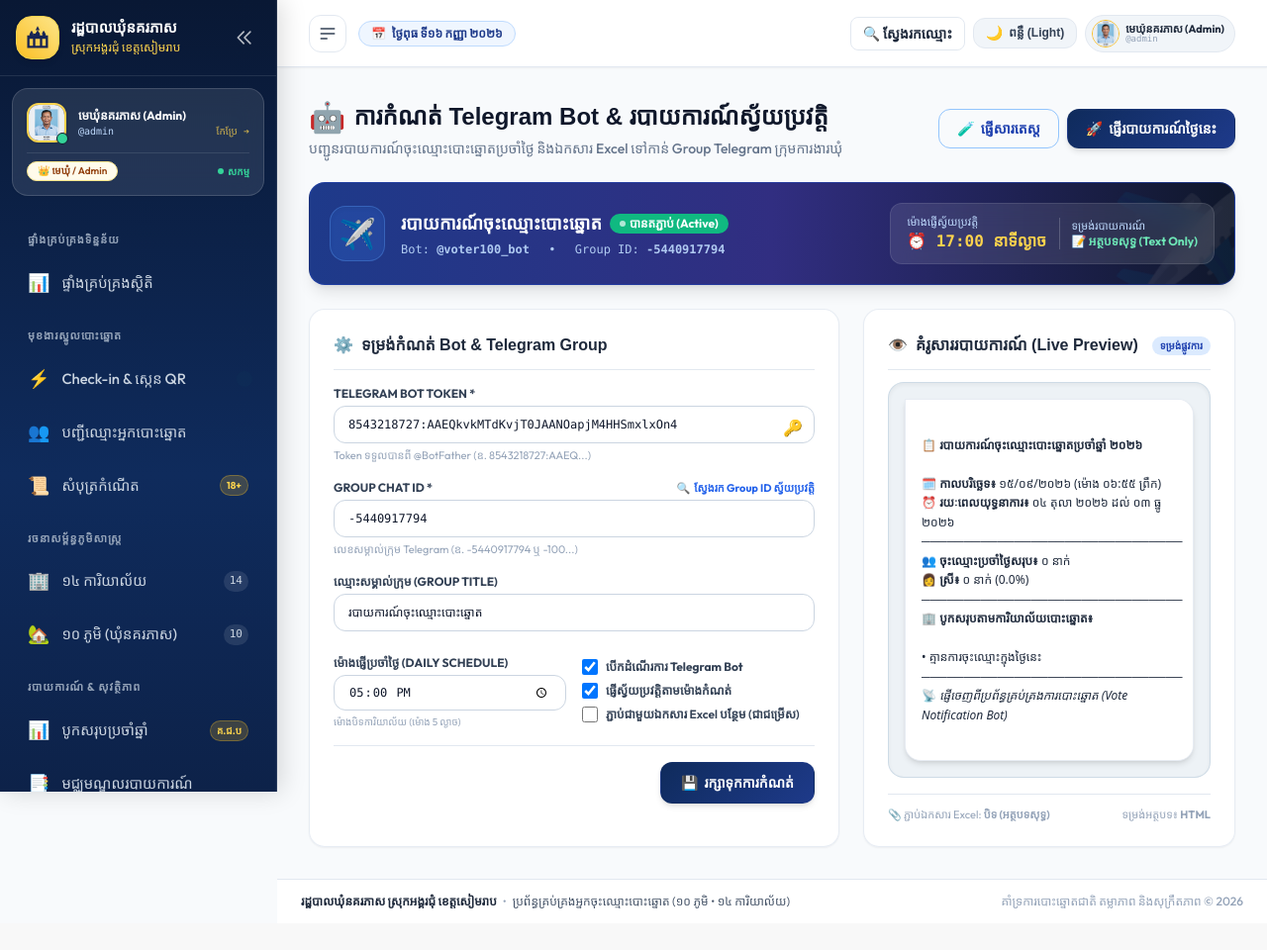
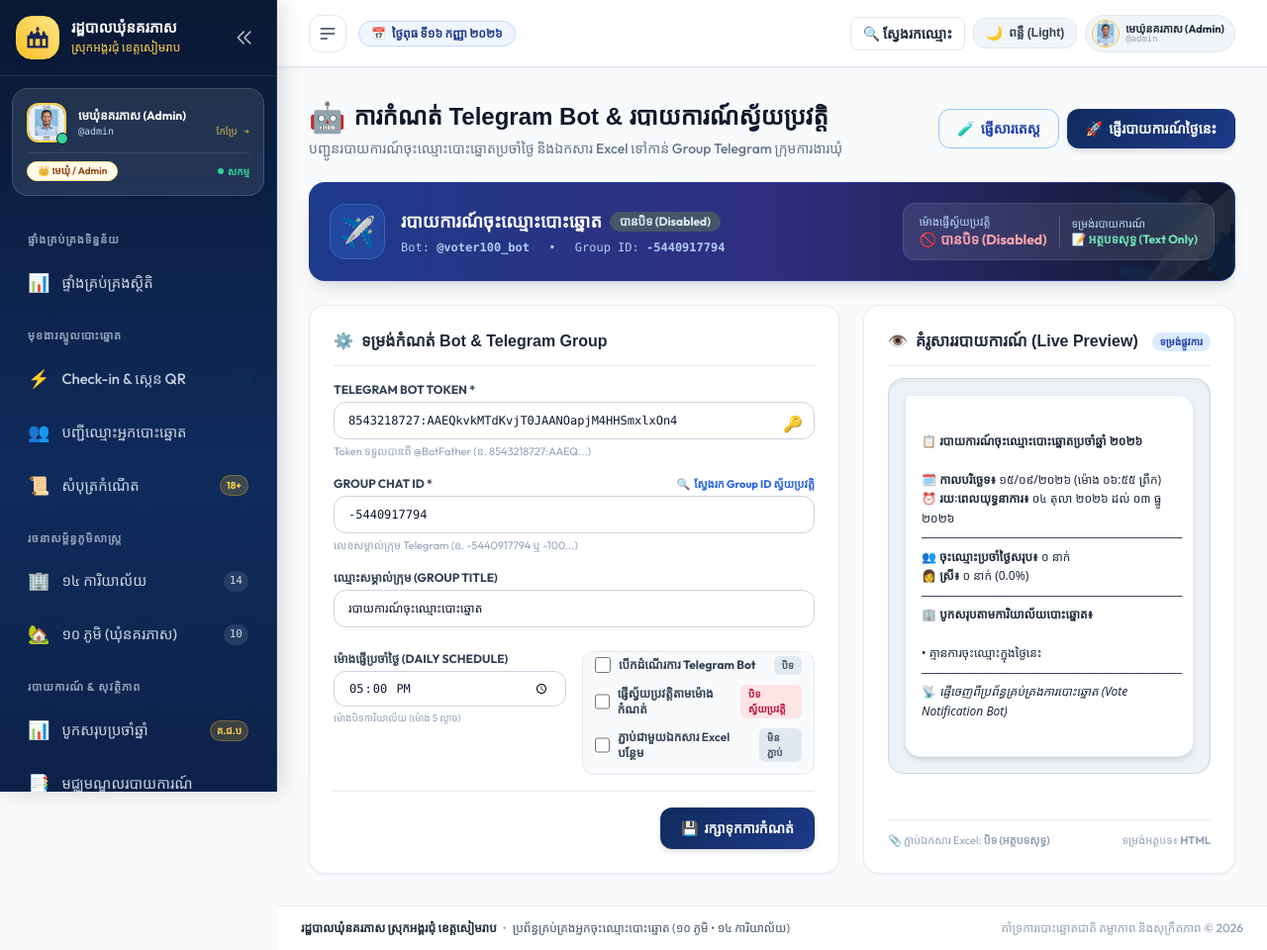
Before and after one commit to 1website/voterlist-nokorpheas, a FastAPI app: page /system/telegram in a window 1280 px wide. Shown: the whole page at 99% size. Before the commit the page ends 918 px from the top, so only its background shows below. Run offline with FastAPI, Linux system fonts and the light colour scheme; the visitor is signed in with stand-in values (Sample User, id 1); some libraries are stand-ins or nearby versions; some web fonts are replaced.

Commit message:
fix(telegram): default auto_send to false, ensure unchecked checkboxes persist, and update UI status card

```diff
--- a/app/telegram_service.py
+++ b/app/telegram_service.py
@@ -21,16 +21,18 @@ def get_setting(db: Session, key: str, default: str = "") -> str:
     if db:
         try:
             row = db.query(SystemSetting).filter(SystemSetting.key == key).first()
-            if row and row.value is not None and row.value != "":
-                return row.value.strip()
-        except Exception:
-            pass
+            if row and row.value is not None:
+                val = str(row.value).strip()
+                if val != "":
+                    return val
+        except Exception as e:
+            print(f"Notice: Failed to fetch setting '{key}': {e}")
     env_val = os.getenv(key.upper(), "")
     if env_val:
         return env_val.strip()
     return default
 
-def set_setting(db: Session, key: str, value: str, description: str = ""):
+def set_setting(db: Session, key: str, value: str, description: str = "") -> bool:
     """Store or update a setting in system_settings table."""
     try:
         row = db.query(SystemSetting).filter(SystemSetting.key == key).first()
@@ -48,17 +50,20 @@ def set_setting(db: Session, key: str, value: str, description: str = ""):
             )
             db.add(new_row)
         db.commit()
+        return True
     except Exception as e:
         db.rollback()
         print(f"Error saving setting {key}: {e}")
+        return False
 
 def get_telegram_config(db: Session = None) -> dict:
     """Retrieve the full Telegram Bot configuration."""
     token = get_setting(db, "telegram_bot_token", DEFAULT_BOT_TOKEN)
     chat_id = get_setting(db, "telegram_chat_id", DEFAULT_CHAT_ID)
     chat_title = get_setting(db, "telegram_chat_title", DEFAULT_CHAT_TITLE)
-    enabled = get_setting(db, "telegram_enabled", "true").lower() in ["true", "1", "yes"]
-    auto_send = get_setting(db, "telegram_auto_send", "true").lower() in ["true", "1", "yes"]
+    # Default MUST be 'false' so that unconfigured/fresh databases never trigger automated daily reports
+    enabled = get_setting(db, "telegram_enabled", "false").lower() in ["true", "1", "yes"]
+    auto_send = get_setting(db, "telegram_auto_send", "false").lower() in ["true", "1", "yes"]
     auto_time = get_setting(db, "telegram_auto_time", "17:00")
     send_excel = get_setting(db, "telegram_send_excel", "false").lower() in ["true", "1", "yes"]
 
--- a/app/templates/system/telegram.html
+++ b/app/templates/system/telegram.html
@@ -63,9 +63,16 @@
             <div class="flex items-center gap-3 bg-white/10 backdrop-blur-md px-4 py-2.5 rounded-xl border border-white/10 text-xs">
                 <div>
                     <div class="text-blue-200 text-[11px]">ម៉ោងផ្ញើស្វ័យប្រវត្តិ</div>
-                    <div class="font-bold text-amber-300 font-mono text-sm sm:text-base">
-                        ⏰ {{ config.auto_time }} នាទីល្ងាច
+                    {% if config.enabled and config.auto_send %}
+                    <div class="font-bold text-amber-300 font-mono text-sm sm:text-base flex items-center gap-1.5">
+                        <span class="w-2 h-2 rounded-full bg-emerald-400 animate-pulse"></span>
+                        <span>⏰ {{ config.auto_time }} នាទីល្ងាច</span>
                     </div>
+                    {% else %}
+                    <div class="font-bold text-rose-300 text-xs sm:text-sm flex items-center gap-1">
+                        <span>🚫</span> <span>បានបិទ (Disabled)</span>
+                    </div>
+                    {% endif %}
                 </div>
                 <div class="border-l border-white/20 pl-3">
                     <div class="text-blue-200 text-[11px]">ទម្រង់របាយការណ៍</div>
@@ -126,18 +133,33 @@
                         <p class="text-[10px] text-slate-400 mt-1">ម៉ោងបិទការិយាល័យ (ម៉ោង 5 ល្ងាច)</p>
                     </div>
 
-                    <div class="space-y-2 pt-1">
-                        <label class="flex items-center gap-2 cursor-pointer">
-                            <input type="checkbox" name="enabled" value="true" {% if config.enabled %}checked{% endif %} class="rounded border-slate-300 text-blue-600 focus:ring-blue-500 w-4 h-4">
-                            <span class="text-xs font-bold text-slate-700 dark:text-slate-200">បើកដំណើរការ Telegram Bot</span>
+                    <div class="space-y-2.5 pt-1 bg-slate-50 dark:bg-slate-800/50 p-3 rounded-xl border border-slate-200/80 dark:border-slate-700/80">
+                        <label class="flex items-center justify-between gap-2 cursor-pointer select-none">
+                            <div class="flex items-center gap-2">
+                                <input type="checkbox" name="enabled" id="enabledCheck" value="true" onchange="updateCheckboxBadges()" {% if config.enabled %}checked{% endif %} class="rounded border-slate-300 text-blue-600 focus:ring-blue-500 w-4 h-4">
+                                <span class="text-xs font-bold text-slate-700 dark:text-slate-200">បើកដំណើរការ Telegram Bot</span>
+                            </div>
+                            <span id="enabledBadge" class="text-[10px] font-semibold px-2 py-0.5 rounded-md {% if config.enabled %}bg-emerald-100 dark:bg-emerald-900/60 text-emerald-700 dark:text-emerald-300{% else %}bg-slate-200 dark:bg-slate-700 text-slate-600 dark:text-slate-400{% endif %}">
+                                {{ 'បើក' if config.enabled else 'បិទ' }}
+                            </span>
                         </label>
-                        <label class="flex items-center gap-2 cursor-pointer">
-                            <input type="checkbox" name="auto_send" value="true" {% if config.auto_send %}checked{% endif %} class="rounded border-slate-300 text-blue-600 focus:ring-blue-500 w-4 h-4">
-                            <span class="text-xs font-semibold text-slate-700 dark:text-slate-200">ផ្ញើស្វ័យប្រវត្តិតាមម៉ោងកំណត់</span>
+                        <label class="flex items-center justify-between gap-2 cursor-pointer select-none">
+                            <div class="flex items-center gap-2">
+                                <input type="checkbox" name="auto_send" id="autoSendCheck" value="true" onchange="updateCheckboxBadges()" {% if config.auto_send %}checked{% endif %} class="rounded border-slate-300 text-blue-600 focus:ring-blue-500 w-4 h-4">
+                                <span class="text-xs font-semibold text-slate-700 dark:text-slate-200">ផ្ញើស្វ័យប្រវត្តិតាមម៉ោងកំណត់</span>
+                            </div>
+                            <span id="autoSendBadge" class="text-[10px] font-semibold px-2 py-0.5 rounded-md {% if config.auto_send %}bg-amber-100 dark:bg-amber-900/60 text-amber-800 dark:text-amber-300{% else %}bg-rose-100 dark:bg-rose-900/60 text-rose-700 dark:text-rose-300{% endif %}">
+                                {{ 'បើកស្វ័យប្រវត្តិ' if config.auto_send else 'បិទស្វ័យប្រវត្តិ' }}
+                            </span>
                         </label>
-                        <label class="flex items-center gap-2 cursor-pointer">
-                            <input type="checkbox" name="send_excel" value="true" {% if config.send_excel %}checked{% endif %} class="rounded border-slate-300 text-blue-600 focus:ring-blue-500 w-4 h-4">
-                            <span class="text-xs font-semibold text-slate-700 dark:text-slate-200">ភ្ជាប់ជាមួយឯកសារ Excel បន្ថែម (ជាជម្រើស)</span>
+                        <label class="flex items-center justify-between gap-2 cursor-pointer select-none">
+                            <div class="flex items-center gap-2">
+                                <input type="checkbox" name="send_excel" id="sendExcelCheck" value="true" onchange="updateCheckboxBadges()" {% if config.send_excel %}checked{% endif %} class="rounded border-slate-300 text-blue-600 focus:ring-blue-500 w-4 h-4">
+                                <span class="text-xs font-semibold text-slate-700 dark:text-slate-200">ភ្ជាប់ជាមួយឯកសារ Excel បន្ថែម</span>
+                            </div>
+                            <span id="sendExcelBadge" class="text-[10px] font-semibold px-2 py-0.5 rounded-md {% if config.send_excel %}bg-emerald-100 dark:bg-emerald-900/60 text-emerald-700 dark:text-emerald-300{% else %}bg-slate-200 dark:bg-slate-700 text-slate-600 dark:text-slate-400{% endif %}">
+                                {{ 'ភ្ជាប់' if config.send_excel else 'មិនភ្ជាប់' }}
+                            </span>
                         </label>
                     </div>
                 </div>
@@ -204,10 +226,58 @@
 
 {% block scripts %}
 <script>
+    function updateCheckboxBadges() {
+        const enCheck = document.getElementById('enabledCheck');
+        const enBadge = document.getElementById('enabledBadge');
+        if (enCheck && enBadge) {
+            if (enCheck.checked) {
+                enBadge.className = "text-[10px] font-semibold px-2 py-0.5 rounded-md bg-emerald-100 dark:bg-emerald-900/60 text-emerald-700 dark:text-emerald-300";
+                enBadge.textContent = "បើក";
+            } else {
+                enBadge.className = "text-[10px] font-semibold px-2 py-0.5 rounded-md bg-slate-200 dark:bg-slate-700 text-slate-600 dark:text-slate-400";
+                enBadge.textContent = "បិទ";
+            }
+        }
+
+        const asCheck = document.getElementById('autoSendCheck');
+        const asBadge = document.getElementById('autoSendBadge');
+        if (asCheck && asBadge) {
+            if (asCheck.checked) {
+                asBadge.className = "text-[10px] font-semibold px-2 py-0.5 rounded-md bg-amber-100 dark:bg-amber-900/60 text-amber-800 dark:text-amber-300";
+                asBadge.textContent = "បើកស្វ័យប្រវត្តិ";
+            } else {
+                asBadge.className = "text-[10px] font-semibold px-2 py-0.5 rounded-md bg-rose-100 dark:bg-rose-900/60 text-rose-700 dark:text-rose-300";
+                asBadge.textContent = "បិទស្វ័យប្រវត្តិ";
+            }
+        }
+
+        const seCheck = document.getElementById('sendExcelCheck');
+        const seBadge = document.getElementById('sendExcelBadge');
+        if (seCheck && seBadge) {
+            if (seCheck.checked) {
+                seBadge.className = "text-[10px] font-semibold px-2 py-0.5 rounded-md bg-emerald-100 dark:bg-emerald-900/60 text-emerald-700 dark:text-emerald-300";
+                seBadge.textContent = "ភ្ជាប់";
+            } else {
+                seBadge.className = "text-[10px] font-semibold px-2 py-0.5 rounded-md bg-slate-200 dark:bg-slate-700 text-slate-600 dark:text-slate-400";
+                seBadge.textContent = "មិនភ្ជាប់";
+            }
+        }
+    }
+
     async function saveSettings(e) {
         e.preventDefault();
         const form = document.getElementById('telegramSettingsForm');
         const formData = new FormData(form);
+
+        // Explicitly set checkbox booleans so unchecking sends 'false'
+        const enabledChecked = form.querySelector('input[name="enabled"]')?.checked || false;
+        const autoSendChecked = form.querySelector('input[name="auto_send"]')?.checked || false;
+        const sendExcelChecked = form.querySelector('input[name="send_excel"]')?.checked || false;
+
+        formData.set('enabled', enabledChecked ? 'true' : 'false');
+        formData.set('auto_send', autoSendChecked ? 'true' : 'false');
+        formData.set('send_excel', sendExcelChecked ? 'true' : 'false');
+
         const btn = document.getElementById('saveBtn');
         const originalHtml = btn.innerHTML;
 
--- a/main.py
+++ b/main.py
@@ -145,11 +145,14 @@ async def telegram_daily_report_scheduler():
             db = SessionLocal()
             try:
                 cfg = get_telegram_config(db)
-                if cfg.get("enabled") and cfg.get("auto_send"):
+                is_enabled = bool(cfg.get("enabled", False))
+                is_auto_send = bool(cfg.get("auto_send", False))
+
+                if is_enabled and is_auto_send:
                     target_time = cfg.get("auto_time", "17:00")
                     if time_hm == target_time and last_sent_date != today_str:
                         print(f"🤖 [Telegram Bot] Triggering automated daily report for {today_str} at {time_hm} (KH Time)...")
-                        res = send_daily_report(db, target_date_str=today_str, send_excel=cfg.get("send_excel", False))
+                        res = send_daily_report(db, target_date_str=today_str, send_excel=bool(cfg.get("send_excel", False)))
                         if res.get("success"):
                             last_sent_date = today_str
                             print(f"✅ [Telegram Bot] Automated daily report sent successfully for {today_str}!")
```
Also changed, not shown: app/routes/system_routes.py (+25 -10 lines).
